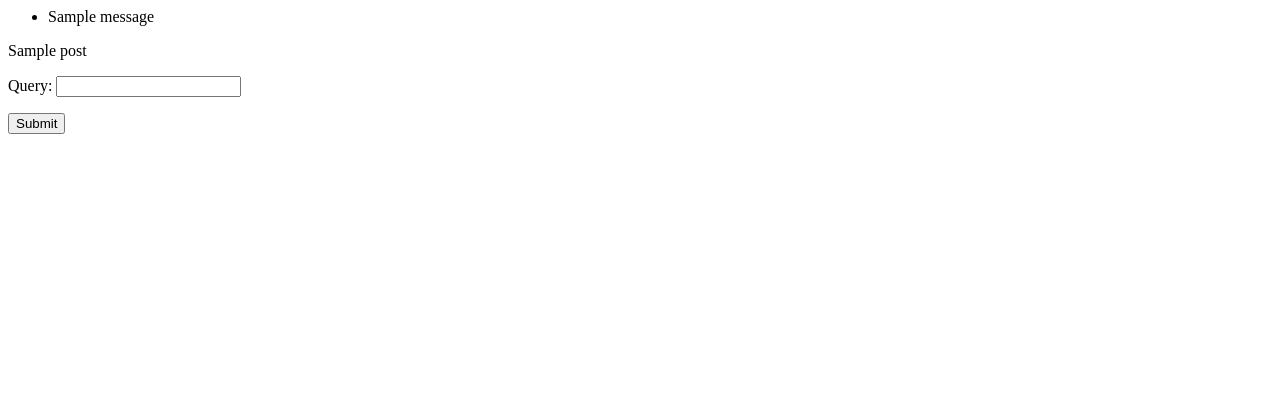
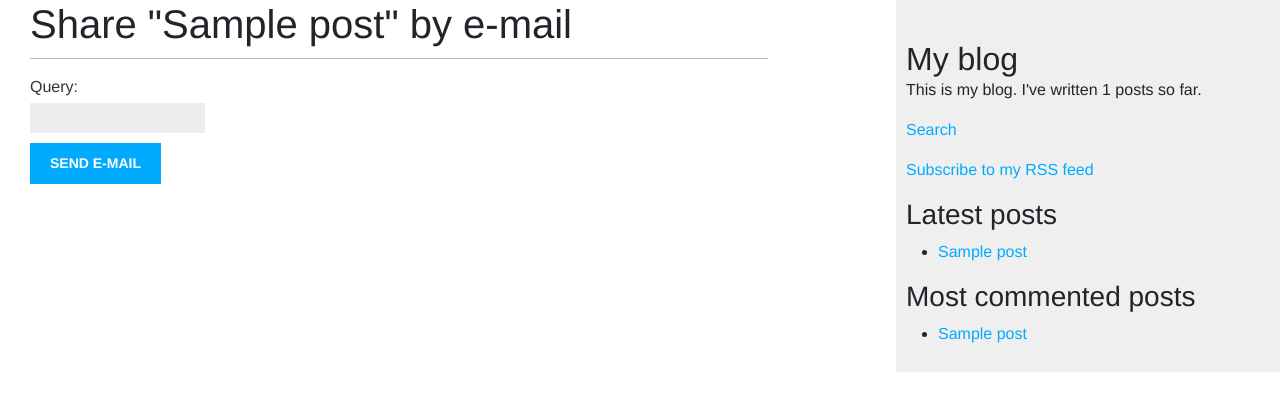
Before and after one commit to DireWolf707/Advance-Blog, a Django app: template templates/share.html in a window 1280 px wide. Shown: the top 411 px of the page. Run offline with Django 3.2, Linux system fonts and the light colour scheme; the template is opened without the code that fills it: values that come from a table or form of the project are taken from there, others are empty; tables that the repository leaves empty hold one stand-in row (values such as "Sample post"); one stand-in notice (Sample message) is shown.

Commit message:
added css

```diff
--- a/backend/settings.py
+++ b/backend/settings.py
@@ -11,7 +11,7 @@ https://docs.djangoproject.com/en/3.2/ref/settings/
 """
 
 from pathlib import Path
-
+import os
 # Build paths inside the project like this: BASE_DIR / 'subdir'.
 BASE_DIR = Path(__file__).resolve().parent.parent
 
@@ -127,7 +127,8 @@ USE_TZ = True
 # https://docs.djangoproject.com/en/3.2/howto/static-files/
 
 STATIC_URL = '/static/'
-
+STATICFILES_DIRS = [os.path.join(BASE_DIR,'static'),]
+STATIC_ROOT = os.path.join(BASE_DIR,'staticfiles')
 # Default primary key field type
 # https://docs.djangoproject.com/en/3.2/ref/settings/#default-auto-field
 
--- /dev/null
+++ b/static/css/blog.css
@@ -0,0 +1,92 @@
+body {
+    margin:0;
+    padding:0;
+    font-family:helvetica, sans-serif;
+}
+
+a {
+    color:#00abff;
+    text-decoration:none;
+}
+
+h1 {
+    font-weight:normal;
+    border-bottom:1px solid #bbb;
+    padding:0 0 10px 0;
+}
+
+h2 {
+    font-weight:normal;
+    margin:30px 0 0;
+}
+
+#content {
+    float:left;
+    width:60%;
+    padding:0 0 0 30px;
+}
+
+#sidebar {
+    float:right;
+    width:30%;
+    padding:10px;
+    background:#efefef;
+    height:100%;
+}
+
+p.date {
+    color:#ccc;
+    font-family: georgia, serif;
+    font-size: 12px;
+    font-style: italic;
+}
+
+/* pagination */
+.pagination {
+    margin:40px 0;
+    font-weight:bold;
+}
+
+/* forms */
+label {
+    float:left;
+    clear:both;
+    color:#333;
+    margin-bottom:4px;
+}
+input, textarea {
+    clear:both;
+    float:left;
+    margin:0 0 10px;
+    background:#ededed;
+    border:0;
+    padding:6px 10px;
+    font-size:12px;
+}
+input[type=submit] {
+    font-weight:bold;
+    background:#00abff;
+    color:#fff;
+    padding:10px 20px;
+    font-size:14px;
+    text-transform:uppercase;
+}
+.errorlist {
+    color:#cc0033;
+    float:left;
+    clear:both;
+    padding-left:10px;
+}
+
+/* comments */
+.comment {
+    padding:10px;
+}
+.comment:nth-child(even) {
+    background:#efefef;
+}
+.comment .info {
+    font-weight:bold;
+    font-size:12px;
+    color:#666;
+}
--- a/templates/base.html
+++ b/templates/base.html
@@ -0,0 +1,40 @@
+{% load blog_tags %}
+{% load static %}
+<!DOCTYPE html>
+<html>
+<head>
+  <title>{% block title %}{% endblock %}</title>
+  <link href="https://cdn.jsdelivr.net/npm/bootstrap@5.0.1/dist/css/bootstrap.min.css" rel="stylesheet" integrity="sha384-+0n0xVW2eSR5OomGNYDnhzAbDsOXxcvSN1TPprVMTNDbiYZCxYbOOl7+AMvyTG2x" crossorigin="anonymous">
+  <link href="{% static "css/blog.css" %}" rel="stylesheet">
+</head>
+<body>
+  <div id="content">
+    {% block content %}
+    {% endblock %}
+  </div>
+  <div id="sidebar">
+    <h2>My blog</h2>
+    <p>This is my blog. I've written {% total_posts %} posts so far.</p>
+    <p><a href="{% url "blog:post_search" %}">Search</a></p>
+    <p><a href="{% url "blog:post_feed" %}">Subscribe to my RSS feed</a></p>
+    <h3>Latest posts</h3>
+    {% get_latest_posts as latest_posts %}
+    <ul>
+      {% for post in latest_posts %}
+        <li>
+          <a href="{{ post.get_absolute_url }}">{{ post.title }}</a>
+        </li>
+      {% endfor %}
+    </ul>
+    <h3>Most commented posts</h3>
+    {% get_most_commented_posts as most_commented_posts %}
+    <ul>
+      {% for post in most_commented_posts %}
+        <li>
+          <a href="{{ post.get_absolute_url }}">{{ post.title }}</a>
+        </li>
+      {% endfor %}
+    </ul>
+  </div>
+</body>
+</html>
--- a/templates/share.html
+++ b/templates/share.html
@@ -1,15 +1,12 @@
+{% extends "base.html" %}
 
-{% if messages %}
-<ul class="messages">
-    {% for message in messages %}
-    <li{% if message.tags %} class="{{ message.tags }}"{% endif %}>{{ message }}</li>
-    {% endfor %}
-</ul>
-{% endif %}
+{% block title %}Share a post{% endblock %}
 
-{{post.title}}
-<form method="post">
-{% csrf_token %}
-{{form.as_p}}
-<input type='submit'>
-</form>
+{% block content %}
+  <h1>Share "{{ post.title }}" by e-mail</h1>
+  <form method="post">
+    {{ form.as_p }}
+    {% csrf_token %}
+    <input type="submit" value="Send e-mail">
+  </form>
+{% endblock %}
```
Also changed, not shown: templates/detail.html (+51 -26 lines), templates/list.html (+31 -22 lines), templates/pagination.html (added, +13 -0 lines), templates/search.html (+30 -14 lines).
